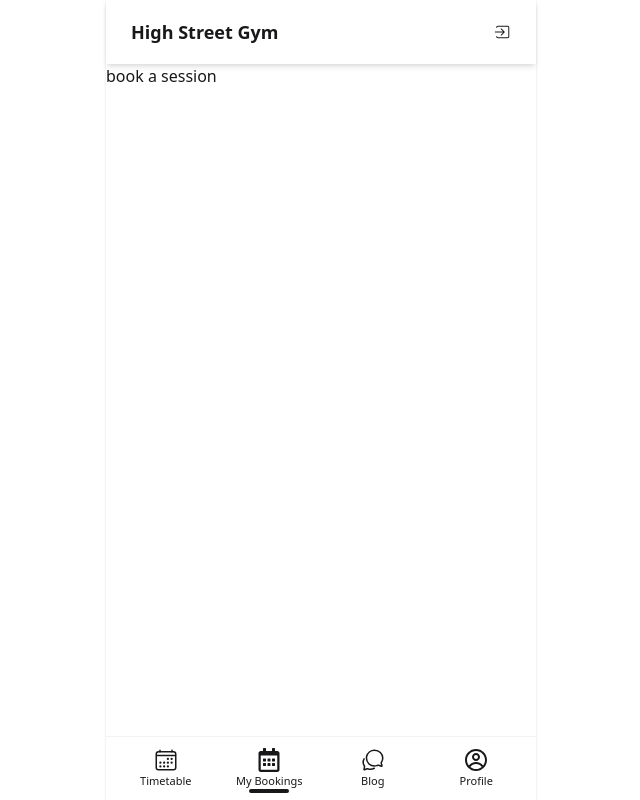
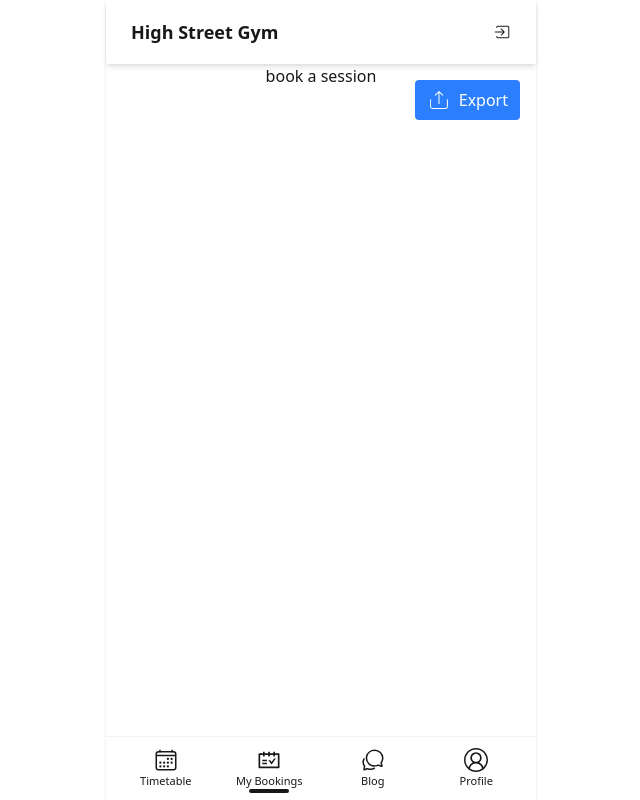
Before and after one commit to ryze42/Gym_App, a React (Vite) app in the folder frontend/: page /booking in a window 1280 px wide. Shown: the whole page, without its empty margins (319-959 px from the left). Built offline with nearby package versions, Linux system fonts and the light colour scheme.

Commit message:
test export button, changed nav icons

```diff
--- a/frontend/src/blog/BlogPostView.jsx
+++ b/frontend/src/blog/BlogPostView.jsx
@@ -6,3 +6,5 @@ function BlogPostView() {
 }
 
 export default BlogPostView
+
+// convert ejs view to react format component, as for others as well
--- a/frontend/src/booking/BookingView.jsx
+++ b/frontend/src/booking/BookingView.jsx
@@ -1,16 +1,62 @@
+import { useState } from "react";
+import { useNavigate, useLocation } from "react-router";
+import { CiExport } from "react-icons/ci";
+
+function BookingView() {
+    const [isModalOpen, setModalOpen] = useState(false);
+    const navigate = useNavigate();
+    const location = useLocation();
+
+    return (
+        <section className="flex flex-col items-center relative">
+            <h1>book a session</h1>
+
+            <button
+                onClick={() => setModalOpen(true)}
+                className="absolute top-4 right-4 flex items-center gap-2 px-3 py-2 bg-blue-500 text-white rounded hover:bg-blue-600"
+            >
+                <CiExport className="text-2xl" />
+                <span className="dock-label">Export</span>
+            </button>
+
+            {isModalOpen && (
+                <div className="fixed inset-0 bg-black bg-opacity-50 flex justify-center items-center z-50">
+                    <div className="bg-white p-6 rounded shadow-lg w-80 relative">
+                        <button
+                            className="absolute top-2 right-3 text-gray-600 text-xl"
+                            onClick={() => setModalOpen(false)}
+                        >
+                            &times;
+                        </button>
+                        <h2 className="text-lg font-semibold mb-4">Export XML</h2>
+                        <div className="flex flex-col gap-3">
+                            <button
+                                onClick={() => navigate("/booking/xml/member")}
+                                className="bg-blue-500 text-white py-2 px-4 rounded hover:bg-blue-600"
+                            >
+                                Export as Member
+                            </button>
+                            <button
+                                onClick={() => navigate("/booking/xml/trainer")}
+                                className="bg-green-500 text-white py-2 px-4 rounded hover:bg-green-600"
+                            >
+                                Export as Trainer
+                            </button>
+                        </div>
+                    </div>
+                </div>
+            )}
+        </section>
+    );
+}
+
+export default BookingView;
 
 
-function BookingView() {
-    return <section>
-        <h1>book a session</h1>
-    </section>
-}
 // include xml export button (top right of screen), member exports , trainer exports sessions they are in.
 // trainer sees activity and number of people in the session.  (their sessions)
 // member sees the usual details as before. (their bookings)
 
-
-export default BookingView
 
 
 // USE THIS METHOD FOR TIMETABLE AND MY BOOKINGS
--- a/frontend/src/common/Layout.jsx
+++ b/frontend/src/common/Layout.jsx
@@ -1,6 +1,9 @@
 import { CgProfile } from "react-icons/cg"
 import { IoCalendarOutline } from "react-icons/io5";
 import { FaRegCalendarAlt } from "react-icons/fa";
+import { LuCalendarDays } from "react-icons/lu";
+import { VscAccount } from "react-icons/vsc";
+import { AiOutlineSchedule } from "react-icons/ai";
 import { IoIosLogIn } from "react-icons/io";
 import { IoChatbubblesOutline } from "react-icons/io5";
 import { Outlet, useLocation, useNavigate } from "react-router"
@@ -36,7 +39,7 @@ function Layout() {
                 onClick={() => navigate("/booking")}
                 className={location.pathname.startsWith("/booking") ? "dock-active" : ""}
             >
-                <FaRegCalendarAlt className="text-2xl" />
+                <AiOutlineSchedule className="text-2xl" />
                 <span className="dock-label">My Bookings</span>
             </button>
             <button
@@ -50,7 +53,7 @@ function Layout() {
                 onClick={() => navigate("/profile")}
                 className={location.pathname.startsWith("/profile") ? "dock-active" : ""}
             >
-                <CgProfile className="text-2xl" />
+                <VscAccount className="text-2xl" />
                 <span className="dock-label">Profile</span>
             </button>
         </nav>
--- a/frontend/src/timetable/TimetableView.jsx
+++ b/frontend/src/timetable/TimetableView.jsx
@@ -6,7 +6,7 @@ function TimetableView() {
     return <section className="flex flex-col items-center">
         <h1>timetable</h1>
         <span className="p-4" style={{ color: '#c5003c' }}>There are no sessions for the next week.</span>
-        <span className="loading loading-spinner loading-xl"></span>
+        {/* <span className="loading loading-spinner loading-xl"></span> */}
     </section>
 }
 
@@ -91,3 +91,157 @@ export default TimetableView
 // }
 
 // export default ProductListView
+
+
+
+
+
+// THIS IS CONVERTED FROM THE OLD EJS VIEW
+// import React, { useState, useEffect, useCallback, useMemo } from "react";
+// import { fetchAPI } from "../api.mjs";
+
+// function TimetableView() {
+//   const [sessions, setSessions] = useState({});
+//   const [locations, setLocations] = useState([]);
+//   const [activities, setActivities] = useState([]);
+//   const [trainers, setTrainers] = useState([]);
+//   const [error, setError] = useState(null);
+//   const [loading, setLoading] = useState(true);
+
+//   // Filters state
+//   const [locFilter, setLocFilter] = useState("all");
+//   const [actFilter, setActFilter] = useState("all");
+//   const [trainerFilterAll, setTrainerFilterAll] = useState("all");
+//   const [trainerFilter, setTrainerFilter] = useState("all");
+
+//   // Fetch initial data
+//   const fetchData = useCallback(async () => {
+//     setLoading(true);
+//     setError(null);
+//     try {
+//       const [sessRes, locRes, actRes, trRes] = await Promise.all([
+//         fetchAPI("GET", "/sessions"),
+//         fetchAPI("GET", "/locations"),
+//         fetchAPI("GET", "/activities"),
+//         fetchAPI("GET", "/trainers")
+//       ]);
+
+//       if (sessRes.status === 200) setSessions(sessRes.body);
+//       if (locRes.status === 200) setLocations(locRes.body);
+//       if (actRes.status === 200) setActivities(actRes.body);
+//       if (trRes.status === 200) setTrainers(trRes.body);
+
+//     } catch (e) {
+//       setError("Failed to load data.");
+//     } finally {
+//       setLoading(false);
+//     }
+//   }, []);
+
+//   useEffect(() => {
+//     fetchData();
+//   }, [fetchData]);
+
+//   // Helpers: parse and filter next 7 days
+//   const parseDate = (dateStr) => {
+//     const d = new Date(dateStr);
+//     return isNaN(d) ? null : d;
+//   };
+
+//   const filteredSessions = useMemo(() => {
+//     const today = new Date();
+//     today.setHours(0, 0, 0, 0);
+//     const weekLater = new Date(today);
+//     weekLater.setDate(today.getDate() + 7);
+//     let entries = [];
+
+//     Object.entries(sessions).forEach(([dateStr, acts]) => {
+//       const date = parseDate(dateStr);
+//       if (date && date >= today && date <= weekLater) {
+//         Object.values(acts).forEach(arr => entries.push(...arr));
+//       }
+//     });
+
+//     // apply filters
+//     return entries.filter(e => {
+//       const matchLoc = locFilter === "all" || e.location.name === locFilter;
+//       const matchAct = actFilter === "all" || e.activity.id === actFilter;
+//       const matchAll = trainerFilterAll === "all" || e.trainers.map(t=>t.id).includes(trainerFilterAll);
+//       const matchOne = trainerFilter === "all" || e.trainers.map(t=>t.id).includes(trainerFilter);
+//       return matchLoc && matchAct && matchAll && matchOne;
+//     });
+//   }, [sessions, locFilter, actFilter, trainerFilterAll, trainerFilter]);
+
+//   if (loading) return (
+//     <section className="flex flex-col items-center p-4">
+//       <h1 className="text-2xl font-bold mb-4">Session Timetable</h1>
+//       <span className="loading loading-spinner loading-xl"></span>
+//     </section>
+//   );
+
+//   if (error) return (
+//     <section className="flex flex-col items-center p-4">
+//       <h1 className="text-2xl font-bold mb-4">Session Timetable</h1>
+//       <span className="text-red-600">{error}</span>
+//     </section>
+//   );
+
+//   return (
+//     <section className="flex flex-col items-center p-4">
+//       <h1 className="text-2xl font-bold mb-4">Session Timetable</h1>
+
+//       {/* Filters */}
+//       <div className="flex flex-wrap gap-4 mb-6">
+//         <select value={locFilter} onChange={e => setLocFilter(e.target.value)} className="select select-bordered">
+//           <option value="all">All Locations</option>
+//           {locations.map(loc => <option key={loc} value={loc}>{loc}</option>)}
+//         </select>
+
+//         <select value={actFilter} onChange={e => setActFilter(e.target.value)} className="select select-bordered">
+//           <option value="all">All Activities</option>
+//           {activities.map(a => <option key={a.id} value={a.id}>{a.name}</option>)}
+//         </select>
+
+//         <select value={trainerFilterAll} onChange={e => setTrainerFilterAll(e.target.value)} className="select select-bordered">
+//           <option value="all">All Sessions</option>
+//           <option value="mySessions">My Sessions Only</option>
+//         </select>
+
+//         <select value={trainerFilter} onChange={e => setTrainerFilter(e.target.value)} className="select select-bordered">
+//           <option value="all">All Trainers</option>
+//           {trainers.map(t => <option key={t.id} value={t.id}>{`${t.first_name} ${t.last_name}`}</option>)}
+//         </select>
+//       </div>
+
+//       {/* Sessions List */}
+//       {filteredSessions.length === 0 ? (
+//         <span className="text-red-600">There are no sessions for the next week.</span>
+//       ) : (
+//         <ul className="w-full max-w-3xl space-y-4">
+//           {filteredSessions.map(entry => (
+//             <li key={entry.session.id} className="flex justify-between items-center border p-4 rounded-lg shadow">
+//               <div>
+//                 <div className="font-semibold text-lg">{entry.activity.name}</div>
+//                 <div>Time: {entry.session.start_time}</div>
+//                 <div>📍 {entry.location.name}</div>
+//                 <div className="space-y-1">
+//                   {entry.trainers.map(t => (
+//                     <div key={t.id}>👤 {`${t.first_name} ${t.last_name}`}</div>
+//                   ))}
+//                 </div>
+//               </div>
+//               <button
+//                 onClick={() => { window.location.href = `/booking/book_session/${entry.session.id}`; }}
+//                 className="btn btn-primary"
+//               >
+//                 Book →
+//               </button>
+//             </li>
+//           ))}
+//         </ul>
+//       )}
+//     </section>
+//   );
+// }
+
+// export default TimetableView;
```
